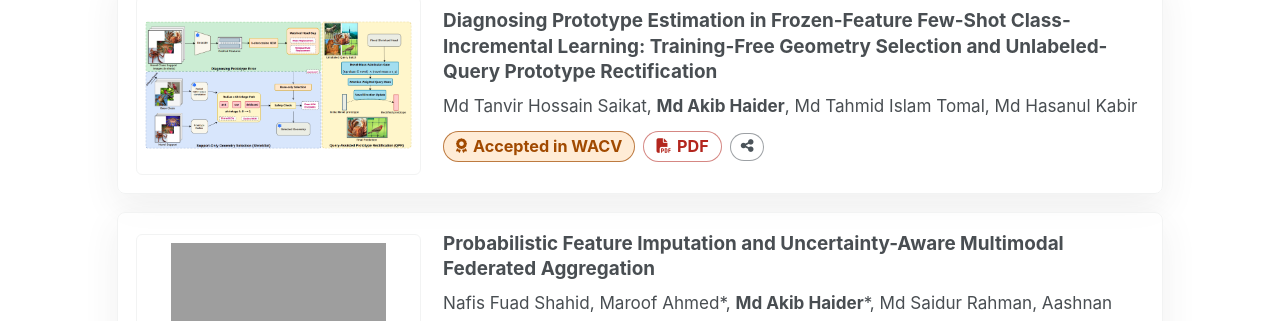
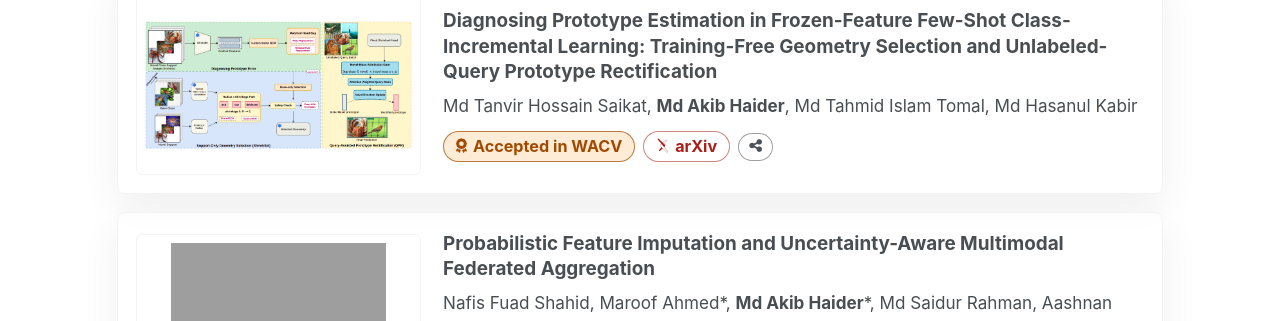
Before and after one commit to akibhaider/akibhaider.github.io, a Jekyll site: the page built from _pages/about.md, in a window 1280 px wide and 900 px high, scrolled down 1314 px. Shown: the part 124-445 px from the top of the window. Built offline with Jekyll 4.4.1, drawn with Linux system fonts in a browser that asks for light colours; some web fonts are replaced.

Commit message:
shrinksel arxiv paper added

```diff
--- a/_data/publications.yml
+++ b/_data/publications.yml
@@ -11,7 +11,7 @@
   title: 'Diagnosing Prototype Estimation in Frozen-Feature Few-Shot Class-Incremental Learning: Training-Free Geometry Selection and Unlabeled-Query Prototype Rectification'
   authors: Md Tanvir Hossain Saikat, Md Akib Haider, Md Tahmid Islam Tomal, Md Hasanul Kabir
   img: /images/tqpr_wacv.png
-  pdf: /files/shrinksel.pdf
+  arxiv: https://arxiv.org/pdf/2611.00022
   badge: Accepted in WACV
 
 - id: pub3
```
